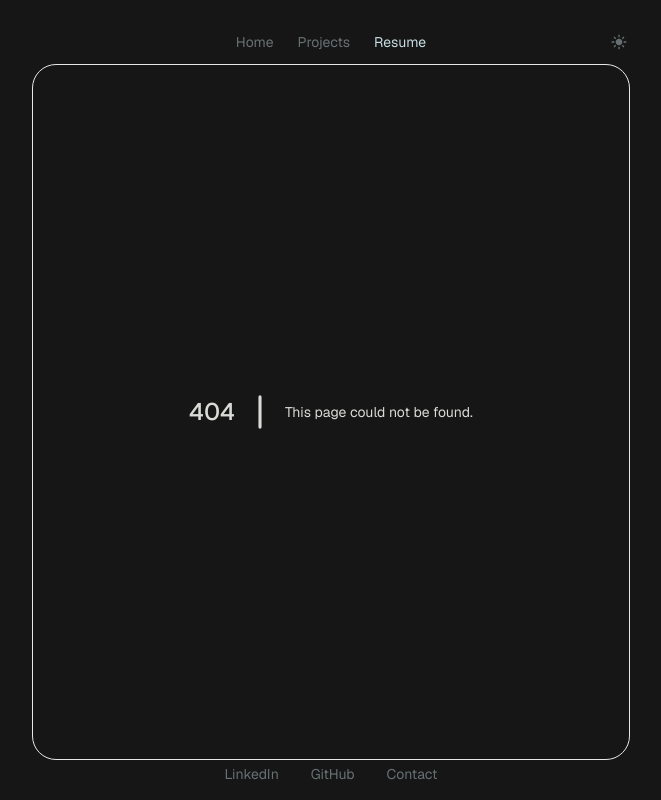
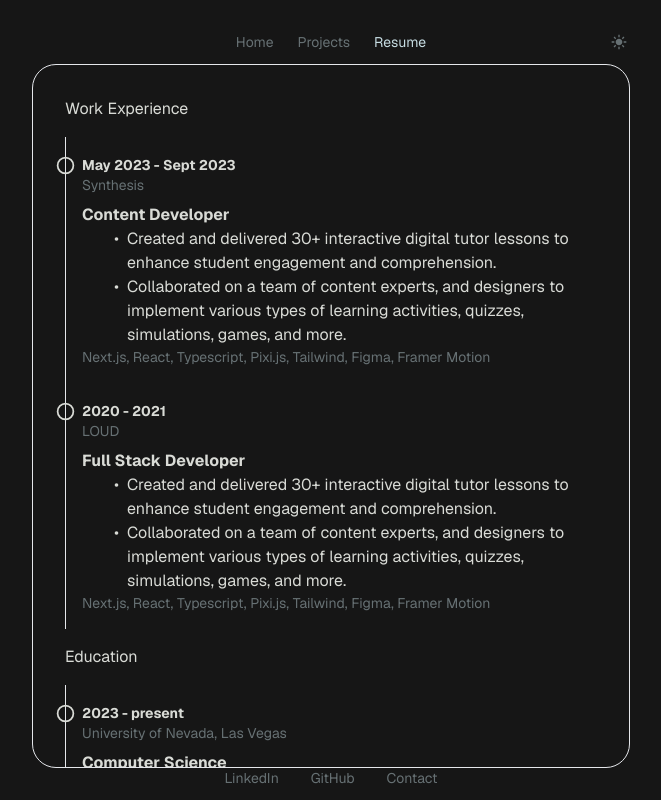
Before and after one commit to danielbuva/dani-portfolio, a Next.js app: page /resume in a window 1280 px wide. Before the commit this address had no page. Shown: the whole page, without its empty margins (309-970 px from the left). Built offline with nearby package versions, Linux system fonts and the light colour scheme.

Commit message:
feat: add resume page

```diff
--- /dev/null
+++ b/src/app/components/svg/CircleSVG.tsx
@@ -0,0 +1,20 @@
+export default function CircleSVG() {
+  return (
+    <svg
+      xmlns="http://www.w3.org/2000/svg"
+      width={21}
+      height={21}
+      fill="none"
+      viewBox="0 0 24 24"
+      className="absolute left-[-27px]"
+    >
+      <path
+        stroke="currentColor"
+        strokeLinecap="round"
+        strokeLinejoin="round"
+        strokeWidth={2}
+        d="M21 12a9 9 0 1 1-18 0 9 9 0 0 1 18 0Z"
+      />
+    </svg>
+  );
+}
--- /dev/null
+++ b/src/app/resume/components/EducationEntries.tsx
@@ -0,0 +1,22 @@
+import ResumeEntry from "./ResumeEntry";
+
+export default function EducationEntries() {
+  return (
+    <>
+      <ResumeEntry
+        dateRange="2023 - present"
+        organization="University of Nevada, Las Vegas"
+        title="Computer Science"
+        description={[
+          "Currently completing a Bachelor of Science (B.S.) in Computer Science",
+        ]}
+      />
+      <ResumeEntry
+        dateRange="2023"
+        organization="App Academy"
+        title="Full-stack Engineering Bootcamp"
+        description={["Certificate of Completion"]}
+      />
+    </>
+  );
+}
--- /dev/null
+++ b/src/app/resume/components/ResumeEntry.tsx
@@ -0,0 +1,47 @@
+import CircleSVG from "~/app/components/svg/CircleSVG";
+
+type ResumeEntry = {
+  dateRange: string;
+  organization: string;
+  title: string;
+  description: string[];
+  technologies?: string[];
+};
+
+export default function ResumeEntry({
+  dateRange,
+  organization,
+  title,
+  description,
+  technologies,
+}: ResumeEntry) {
+  return (
+    <div className="flex w-full flex-col gap-2 border-l p-4">
+      <div className="relative min-w-[160px] pt-[2px] text-sm">
+        <CircleSVG />
+        <p className="font-bold">{dateRange}</p>
+        <p id="sub">{organization}</p>
+      </div>
+      <div>
+        <p className="text-base font-bold">{title}</p>
+
+        {description.map((point, i) => (
+          <div className="flex pl-8" key={i}>
+            • <p className="pl-2">{point}</p>
+          </div>
+        ))}
+
+        {technologies && (
+          <div id="sub" className="flex flex-wrap text-sm">
+            {technologies.map((entry, i) => (
+              <p key={entry}>
+                {entry}
+                {i !== technologies.length - 1 ? "," : ""}&nbsp;
+              </p>
+            ))}
+          </div>
+        )}
+      </div>
+    </div>
+  );
+}
--- /dev/null
+++ b/src/app/resume/components/WorkExperienceEntries.tsx
@@ -0,0 +1,44 @@
+import ResumeEntry from "./ResumeEntry";
+
+export default function WorkExperienceEntries() {
+  return (
+    <>
+      <ResumeEntry
+        dateRange="May 2023 - Sept 2023"
+        organization="Synthesis"
+        title="Content Developer"
+        description={[
+          "Created and delivered 30+ interactive digital tutor lessons to enhance student engagement and comprehension.",
+          "Collaborated on a team of content experts, and designers to implement various types of learning activities, quizzes, simulations, games, and more.",
+        ]}
+        technologies={[
+          "Next.js",
+          "React",
+          "Typescript",
+          "Pixi.js",
+          "Tailwind",
+          "Figma",
+          "Framer Motion",
+        ]}
+      />
+      <ResumeEntry
+        dateRange="2020 - 2021"
+        organization="LOUD"
+        title="Full Stack Developer"
+        description={[
+          "Created and delivered 30+ interactive digital tutor lessons to enhance student engagement and comprehension.",
+          "Collaborated on a team of content experts, and designers to implement various types of learning activities, quizzes, simulations, games, and more.",
+        ]}
+        technologies={[
+          "Next.js",
+          "React",
+          "Typescript",
+          "Pixi.js",
+          "Tailwind",
+          "Figma",
+          "Framer Motion",
+        ]}
+      />
+    </>
+  );
+}
--- /dev/null
+++ b/src/app/resume/page.tsx
@@ -0,0 +1,13 @@
+import EducationEntries from "./components/EducationEntries";
+import WorkExperienceEntries from "./components/WorkExperienceEntries";
+
+export default function Resume() {
+  return (
+    <div>
+      <div className="pb-4">Work Experience</div>
+      <WorkExperienceEntries />
+      <div className="py-4">Education</div>
+      <EducationEntries />
+    </div>
+  );
+}
--- a/src/styles/globals.css
+++ b/src/styles/globals.css
@@ -13,7 +13,8 @@
   color: #d9dbd6;
 }
 
-#light #nav {
+#light #nav,
+#light #sub {
   color: #00000075;
 }
 
@@ -22,7 +23,8 @@
   color: #000000;
 }
 
-#dark #nav {
+#dark #nav,
+#dark #sub {
   color: #c7dde375;
 }
 #dark #nav:hover,
```
